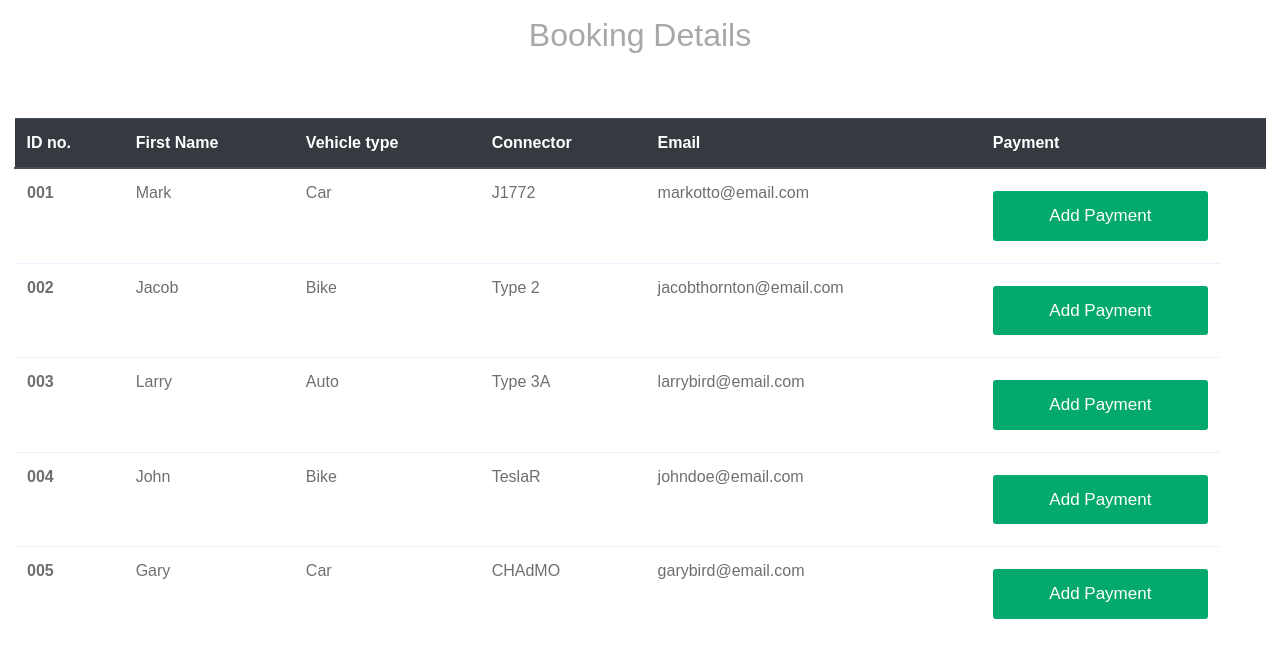
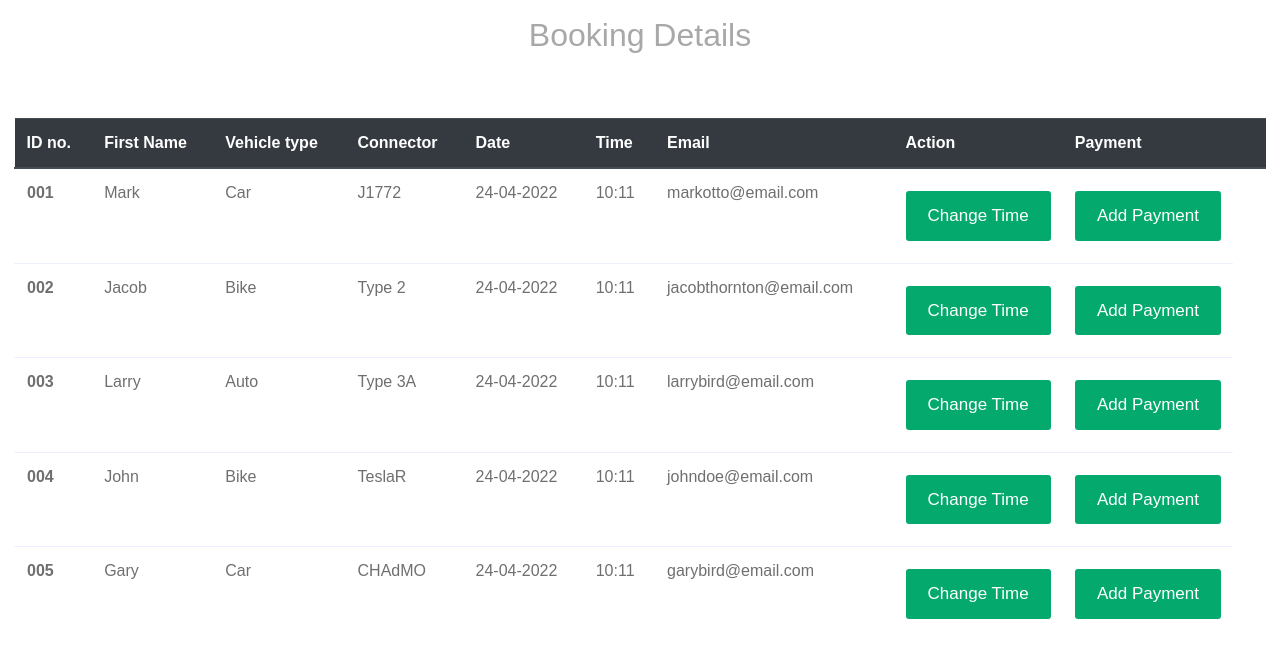
Before and after one commit to Unnikrishnan671/E-Fuel_project, a Django app: template efuelapp/templates/Owner_view_booking.html in a window 1280 px wide. Shown: the part 181-839 px from the top of the page. Run offline with Django 3.2, Linux system fonts and the light colour scheme; the template is opened without the code that fills it, so the values that code supplies are empty; some libraries are stand-ins or nearby versions.

Commit message:
fourth commit

```diff
--- a/efuelapp/templates/Owner_addproduct.html
+++ b/efuelapp/templates/Owner_addproduct.html
@@ -8,12 +8,13 @@
     <link href="https://stackpath.bootstrapcdn.com/bootstrap/4.4.1/css/bootstrap.min.css" rel="stylesheet">
     <link href="https://cdnjs.cloudflare.com/ajax/libs/font-awesome/5.10.0/css/all.min.css" rel="stylesheet">
 </head>
-<div class="row">
+<div class="container-fluid">
+<div class="row ">
     <div class="col-md-2">
 
     </div>
     <div class="col-8">
-      <div class="container-fluid">
+
         <center><h2 class="mt-3 mb-3"><span style="color: rgb(168, 168, 168);">Add Product</span></h2></center>
         <form class="forms-sample" action="{% url 'Owner_addpro' %}" method="post" enctype="multipart/form-data">
         {% csrf_token %}
--- a/efuelapp/templates/Owner_view_booking.html
+++ b/efuelapp/templates/Owner_view_booking.html
@@ -16,7 +16,10 @@
                           <th>First Name</th>
                           <th>Vehicle type</th>
                           <th>Connector</th>
+                          <th>Date</th>
+                          <th>Time</th>
                           <th>Email</th>
+                          <th>Action</th>
                           <th>Payment</th>
                           <th>&nbsp;</th>
                         </tr>
@@ -27,7 +30,12 @@
                           <td>Mark</td>
                           <td>Car</td>
                           <td>J1772</td>
+                          <td>24-04-2022</td>
+                          <td>10:11</td>
                           <td>markotto@email.com</td>
+                          <td><button type="button" class="btn btn-primary btn-md" data-toggle="modal" data-target="#exampleModal">
+                            Change Time
+                          </button></td>
                           <td><button type="button" class="btn btn-primary btn-md" data-toggle="modal" data-target="#exampleModal">
                             Add Payment
                           </button></td>
@@ -37,7 +45,12 @@
                           <td>Jacob</td>
                           <td>Bike</td>
                           <td>Type 2</td>
+                          <td>24-04-2022</td>
+                          <td>10:11</td>
                           <td>jacobthornton@email.com</td>
+                          <td><button type="button" class="btn btn-primary btn-md" data-toggle="modal" data-target="#exampleModal">
+                            Change Time
+                          </button></td>
                           <td><button type="button" class="btn btn-primary btn-md" data-toggle="modal" data-target="#exampleModal">
                             Add Payment
                           </button></td>
@@ -47,7 +60,12 @@
                           <td>Larry</td>
                           <td>Auto</td>
                           <td>Type 3A</td>
+                          <td>24-04-2022</td>
+                          <td>10:11</td>
                           <td>larrybird@email.com</td>
+                          <td><button type="button" class="btn btn-primary btn-md" data-toggle="modal" data-target="#exampleModal">
+                            Change Time
+                          </button></td>
                           <td><button type="button" class="btn btn-primary btn-md" data-toggle="modal" data-target="#exampleModal">
                             Add Payment
                           </button></td>
@@ -57,7 +75,12 @@
                           <td>John</td>
                           <td>Bike</td>
                           <td>TeslaR</td>
+                          <td>24-04-2022</td>
+                          <td>10:11</td>
                           <td>johndoe@email.com</td>
+                          <td><button type="button" class="btn btn-primary btn-md" data-toggle="modal" data-target="#exampleModal">
+                            Change Time
+                          </button></td>
                           <td><button type="button" class="btn btn-primary btn-md" data-toggle="modal" data-target="#exampleModal">
                             Add Payment
                           </button></td>
@@ -67,7 +90,12 @@
                           <td>Gary</td>
                           <td>Car</td>
                           <td>CHAdMO</td>
+                          <td>24-04-2022</td>
+                          <td>10:11</td>
                           <td>garybird@email.com</td>
+                          <td><button type="button" class="btn btn-primary btn-md" data-toggle="modal" data-target="#exampleModal">
+                            Change Time
+                          </button></td>
                           <td><button type="button" class="btn btn-primary btn-md" data-toggle="modal" data-target="#exampleModal">
                             Add Payment
                           </button></td>
--- a/efuelapp/templates/Owner_view_product.html
+++ b/efuelapp/templates/Owner_view_product.html
@@ -29,9 +29,9 @@
                           <td scope="row">{{ p.price }}</td>
                           <td scope="row"><img src="{{ p.product_image.url }}" class="w-25"></td>
                           <td scope="row">{{ p.category.category_name}}</td>
-                          <td scope="row"><a href="{% url 'Owner_product_edit' p.id %}">Edit</a>
+                          <td scope="row"><button class="btn btn-primary "  ><a href="{% url 'Owner_product_edit' p.id %}" class="text-white">Edit</a></button>
                             <br>
-                            <a href="{% url 'delete_product' p.id %}">Delete</a>
+                            <button class="btn btn-primary" style="background-color: rgb(255, 83, 83);"><a href="{% url 'delete_product' p.id %}" class="text-white">Delete</a></button>
                         </td>
                           <td>
                               <a href="#" class="close" data-dismiss="alert" aria-label="Close">
```
Also changed, not shown: efuelapp/templates/SuperAdmin_ownerview.html (+4 -4 lines), efuelapp/templates/User_allbunk.html (+0 -8 lines), efuelapp/templates/User_mybooking.html (+16 -0 lines), media/images/evproduct.jpg (added).
